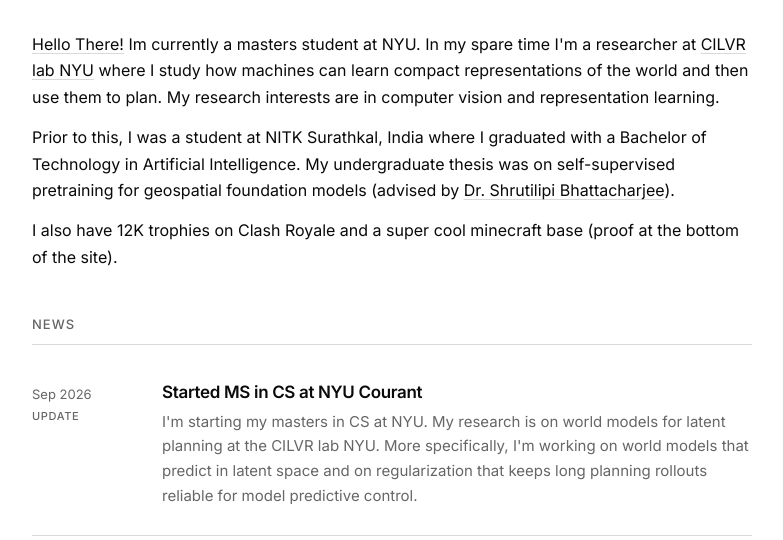
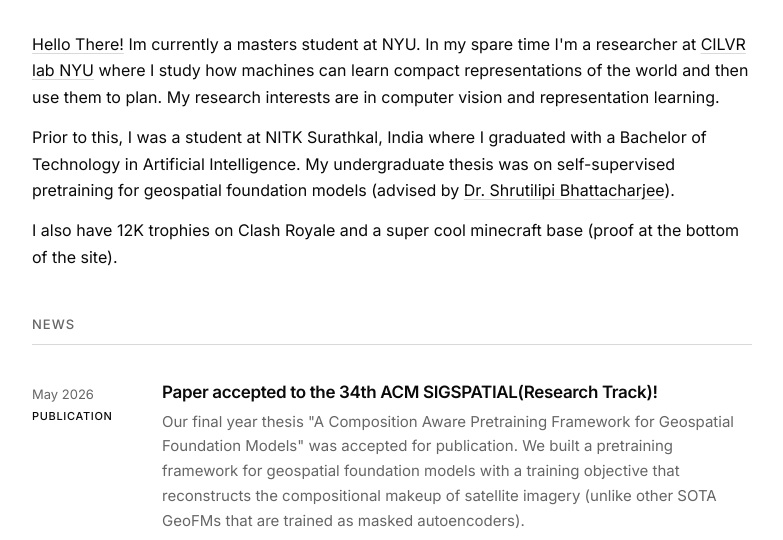
Before and after one commit to 05kashyap/05kashyap.github.io, a plain HTML site: page index.html in a window 1280 px wide. Shown: the part 229-769 px from the top of the page, without its empty margins (248-1031 px from the left). Drawn offline with Linux system fonts and the light colour scheme.

Commit message:
Simplify master's program description in index.html
Removed detailed description of master's research.

```diff
--- a/index.html
+++ b/index.html
@@ -124,13 +124,13 @@
       </div>
     </li> -->
 
-    <li class="item">
+    <!-- <li class="item">
       <div class="when"><time datetime="2026-09">Sep 2026</time><b>Update</b></div>
       <div>
         <h3>Started MS in CS at NYU Courant</h3>
-        <p>I'm starting my masters in CS at NYU. My research is on world models for latent planning at the CILVR lab NYU. More specifically, I'm working on world models that predict in latent space and on regularization that keeps long planning rollouts reliable for model predictive control.</p>
+        <p>I'm starting my masters in CS at NYU.</p>
       </div>
-    </li>
+    </li> -->
 
     <li class="item pub">
       <div class="when"><time datetime="2026-05">May 2026</time><b>Publication</b></div>
```
